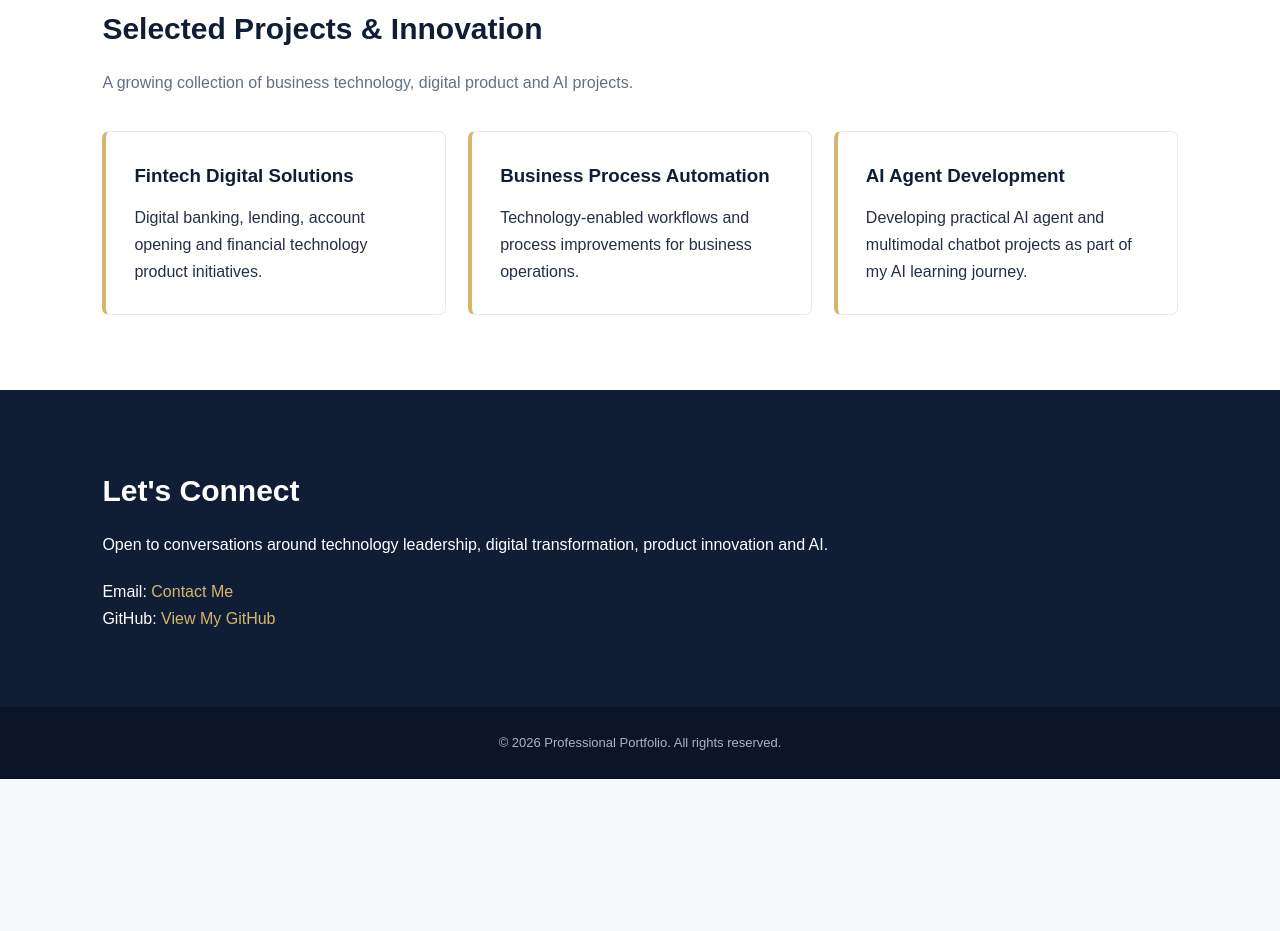
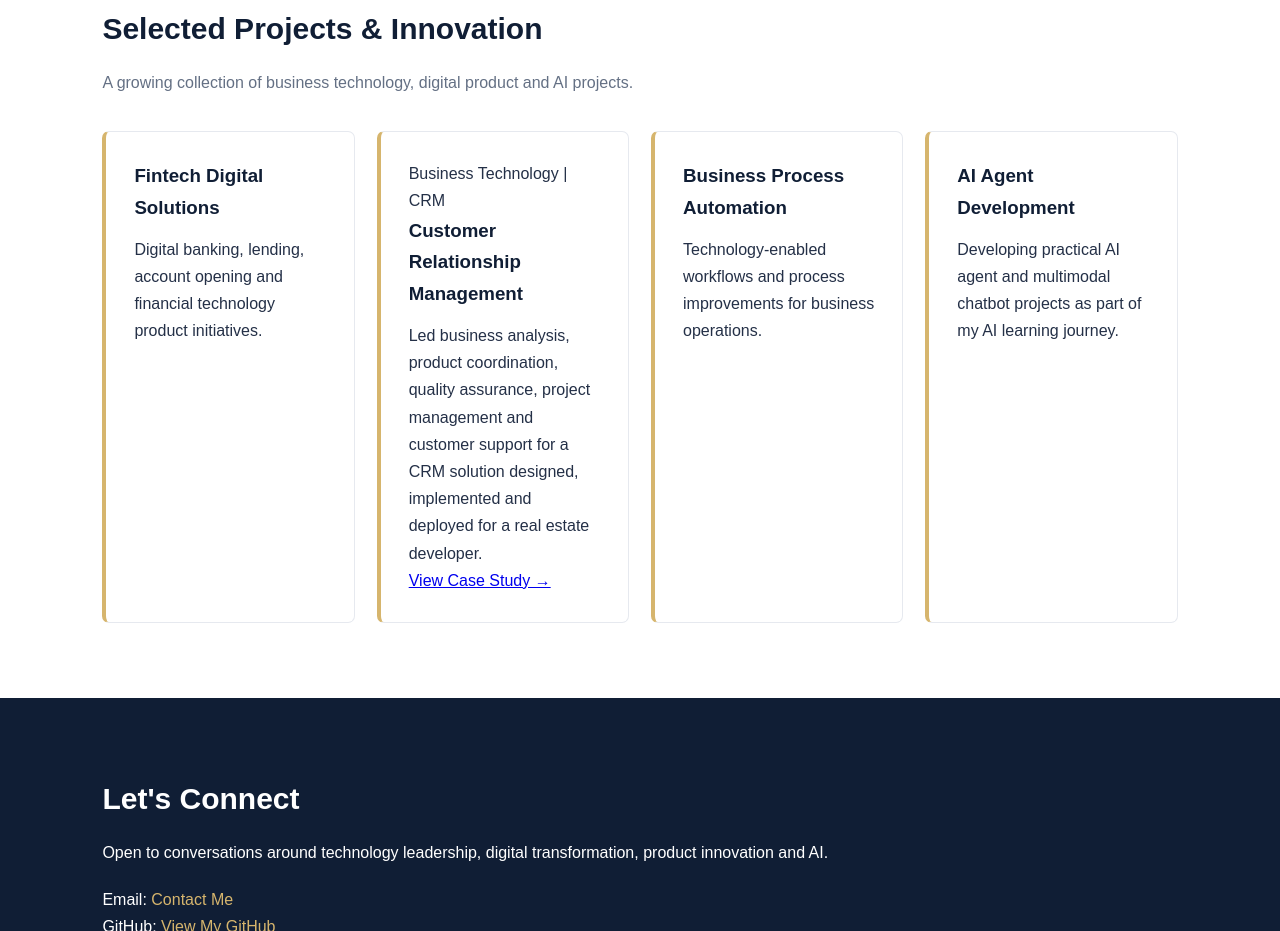
Before and after one commit to StasyEby/portfolio, a plain HTML site: page index.html in a window 1280 px wide. Shown: the part 1935-2866 px from the top of the page. Before the commit the page ends 2714 px from the top, so only its background shows below. Drawn offline with Linux system fonts and the light colour scheme.

Commit message:
Update index.html

```diff
--- a/index.html
+++ b/index.html
@@ -297,6 +297,19 @@
         </div>
 
         <div class="card project-card">
+  <div class="project-type">Business Technology | CRM</div>
+  <h3>Customer Relationship Management</h3>
+  <p>
+    Led business analysis, product coordination, quality assurance,
+    project management and customer support for a CRM solution
+    designed, implemented and deployed for a real estate developer.
+  </p>
+  <a href="crm-project.html" class="project-link">
+    View Case Study →
+  </a>
+</div>
+
+        <div class="card project-card">
           <h3>Business Process Automation</h3>
           <p>Technology-enabled workflows and process
           improvements for business operations.</p>
```
